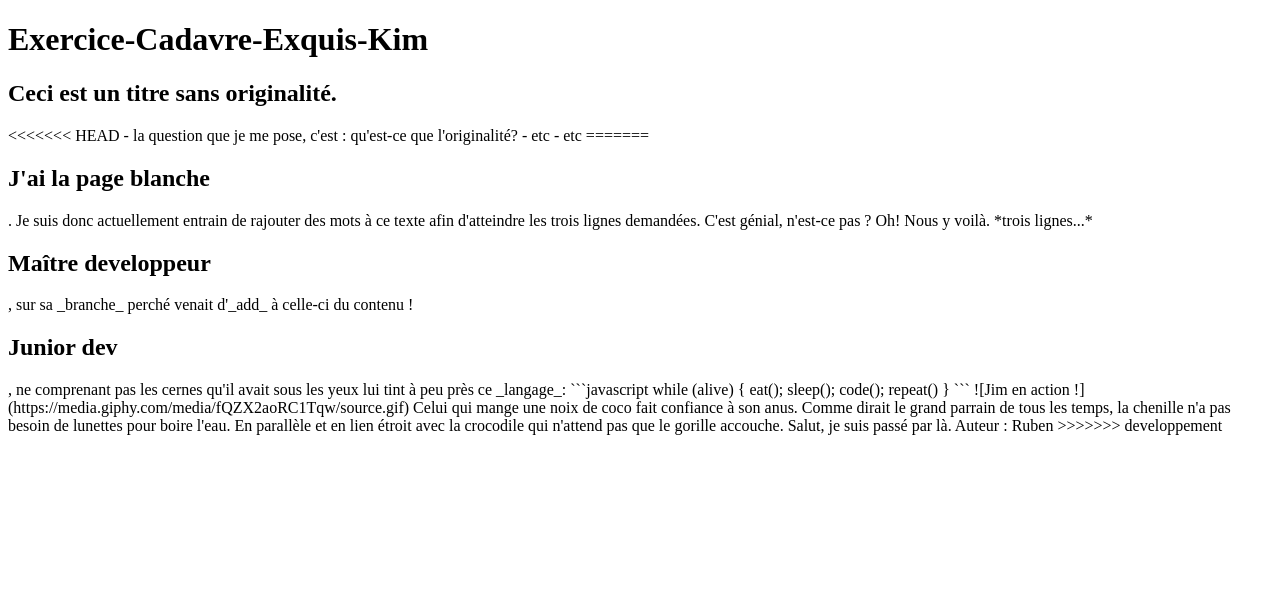
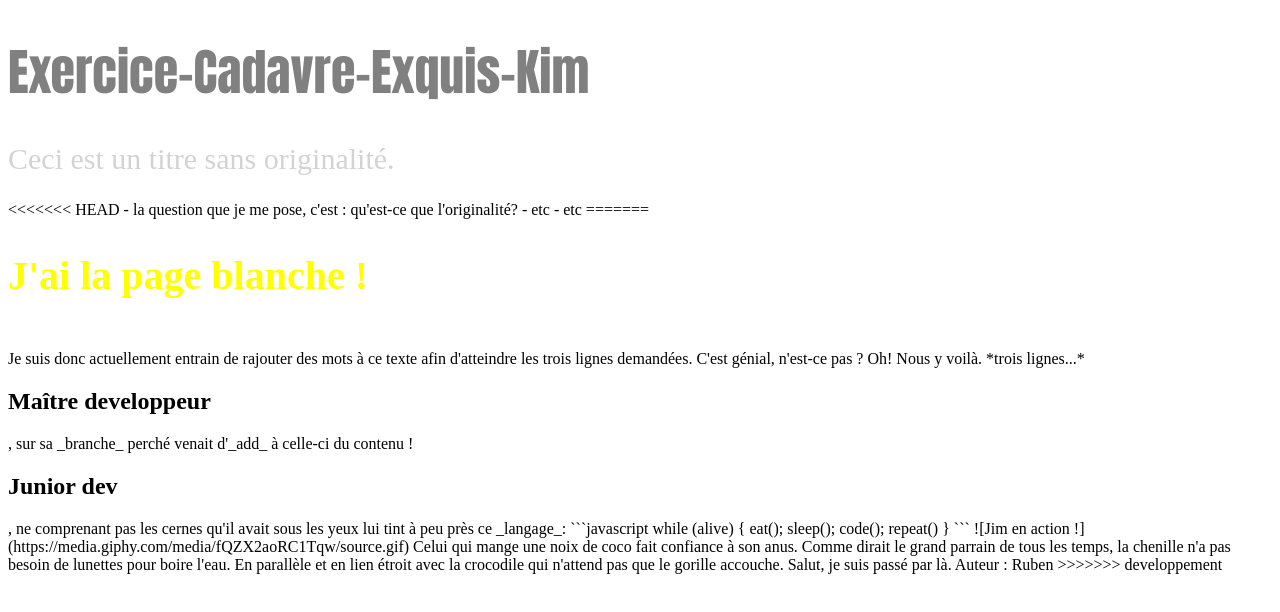
Before and after one commit to Kcchd/markdown-warmup-html, a plain HTML site: page README.html in a window 1280 px wide. Drawn offline with Linux system fonts and the light colour scheme.

Commit message:
CSS style

```diff
--- a/README.html
+++ b/README.html
@@ -1,11 +1,12 @@
 <!DOCTYPE html>
 <html>
 <head>
+    <link rel="stylesheet" type="text/css" href="style.css">
 </head>
 
 <body>
-<h1>Exercice-Cadavre-Exquis-Kim</h1>
-<h2> Ceci est un titre sans originalité. </h2>
+<h1 class="titre">Exercice-Cadavre-Exquis-Kim</h1>
+<h2 class="sous-titre"> Ceci est un titre sans originalité. </h2>
 <<<<<<< HEAD
 
 - la question que je me pose, c'est : qu'est-ce que l'originalité?
@@ -13,7 +14,8 @@
 - etc
 
 =======
-<h2>J'ai la page blanche</h2>. Je suis donc actuellement entrain de rajouter des mots à ce texte afin d'atteindre les trois lignes demandées. C'est génial, n'est-ce pas ? Oh! Nous y voilà. *trois lignes...*
+<h2 class="debut">J'ai la page blanche !</h2>
+<br/> Je suis donc actuellement entrain de rajouter des mots à ce texte afin d'atteindre les trois lignes demandées. C'est génial, n'est-ce pas ? Oh! Nous y voilà. *trois lignes...*
 
 <h2>Maître developpeur</h2>, sur sa _branche_ perché venait d'_add_ à celle-ci du contenu !
 
--- /dev/null
+++ b/style.css
@@ -0,0 +1,16 @@
+.titre {
+    font-family: Impact, Haettenschweiler, 'Arial Narrow Bold', sans-serif;
+    color : grey;
+    font-size : 50px;
+    font-weight: bold;
+}
+.sous-titre {
+    color : lightgray;
+    font-size : 30px;
+    font-weight: lighter;
+}
+.debut {
+    color: yellow;
+    font-size : 40px;
+    font-weight: bold;
+}
```
